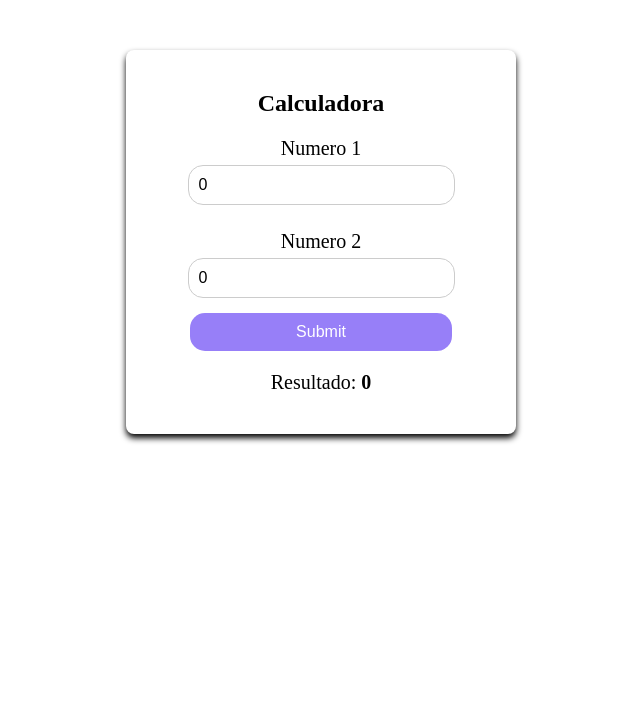
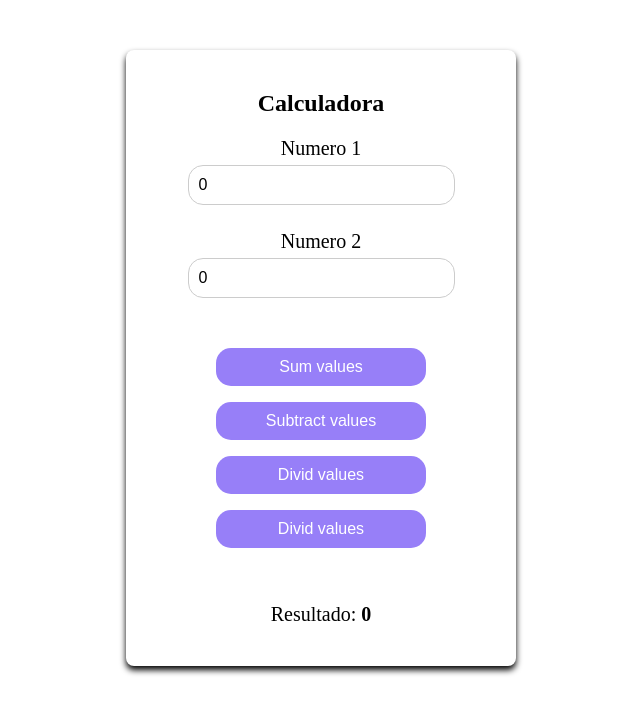
Before and after one commit to JoaoVitorResende/Basic-Angular, an Angular app: page / in a window 1280 px wide. Shown: the top 714 px of the page, without its empty margins (319-959 px from the left). Built offline with nearby package versions, Linux system fonts and the light colour scheme.

Commit message:
feat: new functions to calculator and new css for buttons

```diff
--- a/src/app/calculator/calculator.component.html
+++ b/src/app/calculator/calculator.component.html
@@ -1,12 +1,17 @@
 <div class="container">
     <div class="form-box">
-        <form #form="ngForm">
+        <form #form="ngForm" (ngSubmit)="SumValues()">
             <h2>Calculadora</h2>
             <label> Numero 1</label>
             <input type="number" name="num1" id ="num1" [(ngModel)]="num1"/>
             <label> Numero 2</label>
             <input type="number" name="num2" id ="num2" [(ngModel)]="num2"/>
-            <button type = "button" (click)="SumValues()">Submit</button>
+            <div class="interactionButtons">
+                <button type = "submit">Sum values</button>
+                <button type = "button" (click)="SubtractValues()">Subtract values</button>
+                <button type = "button" (click)="DividValues()">Divid values</button>
+                <button type = "button" (click)="MultiplyValues()">Divid values</button>
+            </div>
         </form>
         <div class="result-display">
             <p>Resultado: <span id="result">{{result}}</span></p>
--- a/src/app/calculator/calculator.component.scss
+++ b/src/app/calculator/calculator.component.scss
@@ -58,6 +58,14 @@ button:hover{
     font-size: 20px;
     color: black;
 }
+.interactionButtons{
+    display: flex;
+    flex-direction: column; /* Itens um abaixo do outro */
+    align-items: center;    /* Centraliza horizontalmente */
+    justify-content: center; /* Centraliza verticalmente dentro do container */
+    gap: 16px;              /* Espaçamento entre os itens */
+    padding: 10%;           /* Espaçamento interno do container */
+}
 #result{
     font-weight: bold;
 }
--- a/src/app/calculator/calculator.component.ts
+++ b/src/app/calculator/calculator.component.ts
@@ -13,4 +13,13 @@ export class CalculatorComponent {
   SumValues() {
     this.result = this.num1 + this.num2;
   }
+  SubtractValues() {
+    this.result = this.num1 - this.num2;
+  }
+  DividValues() {
+    this.result = this.num1 / this.num2;
+  }
+  MultiplyValues(){
+      this.result = this.num1 * this.num2;
+  }
 }
```
